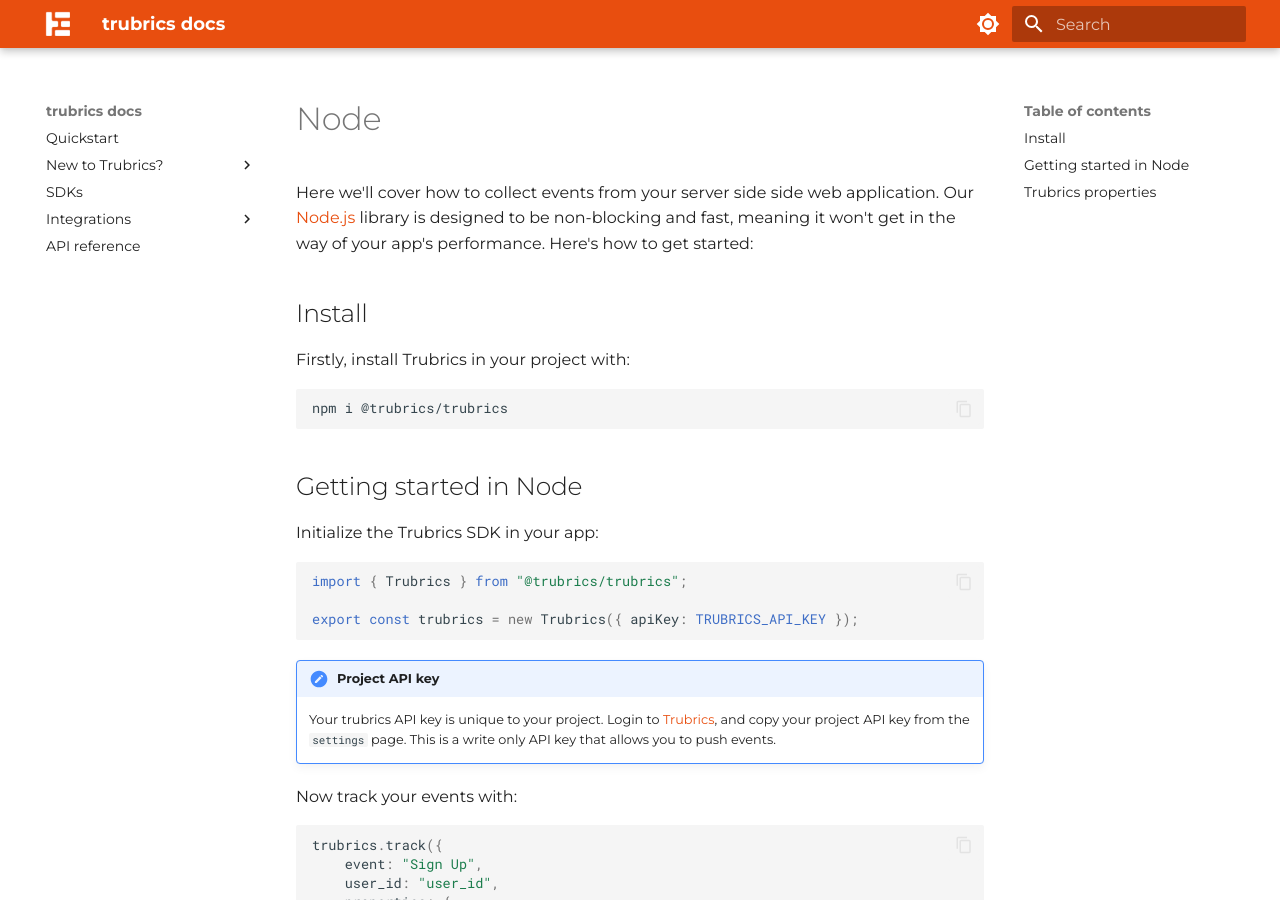
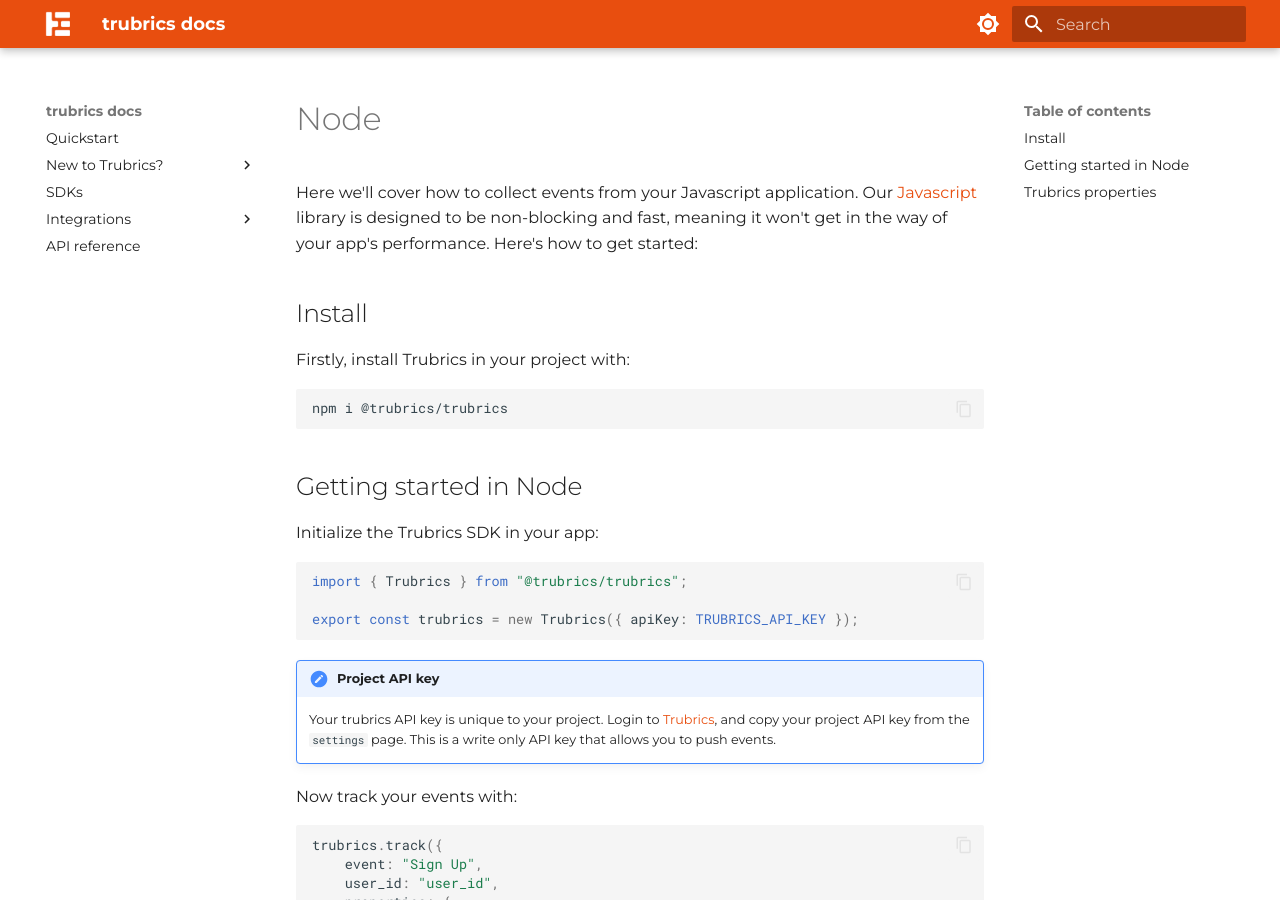
Before and after one commit to trubrics/trubrics-docs, an MkDocs documentation site: the page built from docs/track_events/sdks/node.md, in a window 1280 px wide and 900 px high. Built offline with MkDocs 1.6.1 and Material for MkDocs 9.7.7, drawn with Linux system fonts in a browser that asks for light colours.

Commit message:
remove node reference

```diff
--- a/docs/track_events/sdks/node.md
+++ b/docs/track_events/sdks/node.md
@@ -1,4 +1,4 @@
-Here we'll cover how to collect events from your server side side web application. Our [Node.js](https://www.npmjs.com/package/@trubrics/trubrics) library is designed to be non-blocking and fast, meaning it won't get in the way of your app's performance. Here's how to get started:
+Here we'll cover how to collect events from your Javascript application. Our [Javascript](https://www.npmjs.com/package/@trubrics/trubrics) library is designed to be non-blocking and fast, meaning it won't get in the way of your app's performance. Here's how to get started:
 
 ## Install
 
```
